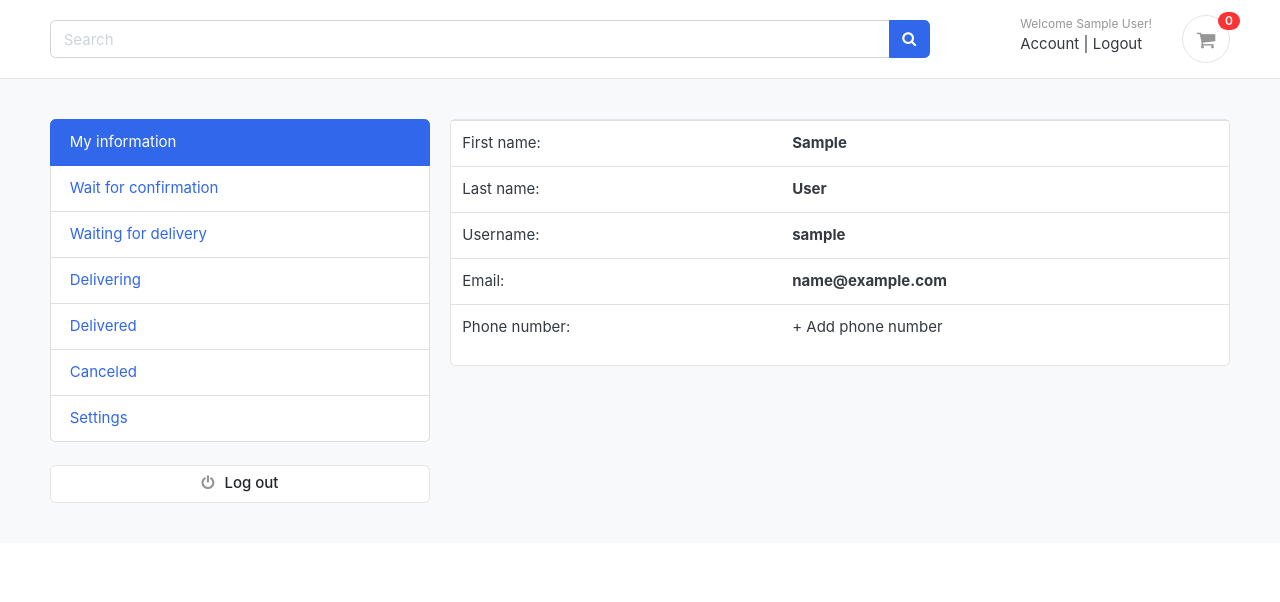
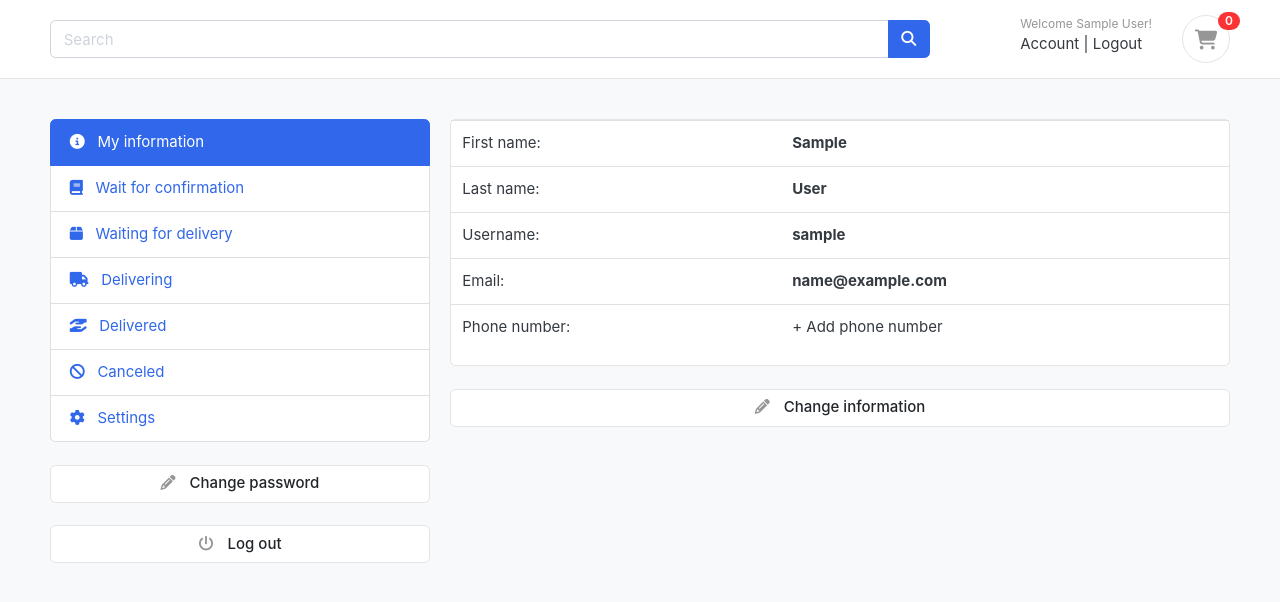
Before and after one commit to dustinphamrepos/BestChoice, a Django app: page /accounts/account/ in a window 1280 px wide. Shown: the top 602 px of the page. Run offline with Django 4.2, Linux system fonts and the light colour scheme; the visitor is signed in with stand-in values (Sample User, id 1); data that the repository does not hold is empty; some libraries are stand-ins or nearby versions; some web fonts are replaced.

Commit message:
#18: Change information and password page

```diff
--- a/accounts/urls.py
+++ b/accounts/urls.py
@@ -6,4 +6,6 @@ urlpatterns = [
   path('login/', views.login, name='login'),
   path('logout/', views.logout, name='logout'),
   path('account/', views.account, name='account'),
+  path('change_password/', views.change_password, name='change_password'),
+  path('change_information/', views.change_information, name='change_information'),
 ]
--- a/accounts/views.py
+++ b/accounts/views.py
@@ -92,3 +92,51 @@ def account(request):
   user = request.user
   context = {'user': user}
   return render(request, 'accounts/account.html', context=context)
+
+@login_required(login_url='login')
+def change_password(request):
+  if request.method == 'POST':
+    password = request.POST.get('password')
+    confirm_password = request.POST.get('confirm_password')
+
+    if password == confirm_password:
+      user = request.user
+      user.set_password(password)
+      user.save()
+      messages.success(request, message='Password changed successfully.')
+      return redirect('account')
+    else:
+      messages.error(request, message='Password do not match.')
+  return render(request, 'accounts/change_password.html')
+
+@login_required(login_url='login')
+def change_information(request):
+  user = request.user
+  old_first_name = user.first_name
+  old_last_name = user.last_name
+  old_username = user.username
+  old_email = user.email
+  if user.phone_number:
+    old_phone_number = user.phone_number
+  else:
+    old_phone_number = ''
+  if request.method == 'POST':
+    first_name = request.POST.get('first_name')
+    last_name = request.POST.get('last_name')
+    phone_number = request.POST.get('phone_number')
+
+    user.first_name = first_name
+    user.last_name = last_name
+    user.phone_number = phone_number
+    user.save()
+    messages.success(request, message='Information changed successfully.')
+    return redirect('account')
+
+  context = {
+    'old_first_name': old_first_name,
+    'old_last_name': old_last_name,
+    'old_username': old_username,
+    'old_email': old_email,
+    'old_phone_number': old_phone_number,
+  }
+  return render(request, 'accounts/change_information.html', context=context)
--- a/templates/accounts/account.html
+++ b/templates/accounts/account.html
@@ -8,16 +8,52 @@
         <div class="row">
             <aside class="col-md-4">
                 <ul class="list-group">
-                    <a class="list-group-item active" href="#">My information</a>
-                    <a class="list-group-item" href="#">Wait for confirmation</a>
-                    <a class="list-group-item" href="#">Waiting for delivery</a>
-                    <a class="list-group-item" href="#">Delivering</a>
-                    <a class="list-group-item" href="#">Delivered</a>
-                    <a class="list-group-item" href="#">Canceled</a>
-                    <a class="list-group-item" href="#">Settings</a>
+                    <a class="list-group-item active" href="#">
+                      <i class="fa-solid fa-circle-info"></i>
+                      &nbsp;
+                      My information
+                    </a>
+                    <a class="list-group-item" href="#">
+                      <i class="fa-solid fa-book"></i>
+                      &nbsp;
+                      Wait for confirmation
+                    </a>
+                    <a class="list-group-item" href="#">
+                      <i class="fa-solid fa-box"></i>
+                      &nbsp;
+                      Waiting for delivery
+                    </a>
+                    <a class="list-group-item" href="#">
+                      <i class="fa-solid fa-truck"></i>
+                      &nbsp;
+                      Delivering
+                    </a>
+                    <a class="list-group-item" href="#">
+                      <i class="fa-solid fa-hand-holding-hand"></i>
+                      &nbsp;
+                      Delivered
+                    </a>
+                    <a class="list-group-item" href="#">
+                      <i class="fa-solid fa-ban"></i>
+                      &nbsp;
+                      Canceled
+                    </a>
+                    <a class="list-group-item" href="#">
+                      <i class="fa-solid fa-gear"></i>
+                      &nbsp;
+                      Settings
+                    </a>
                 </ul>
                 <br>
-                <a class="btn btn-light btn-block" href="{% url 'logout' %}"><i class="fa fa-power-off"></i><span class="text">Log out</span> </a>
+                <a class="btn btn-light btn-block" href="{% url 'change_password' %}">
+                  <i class="fa-solid fa-pencil"></i>
+                  <span class="text">Change password</span>
+                </a>
+                <br>
+                <a class="btn btn-light btn-block" href="{% url 'logout' %}">
+                  <i class="fa fa-power-off"></i>
+                  <span class="text">Log out</span>
+                </a>
             </aside>
             <main class="col-md-8">
                 <article class="card">
@@ -50,6 +86,11 @@
                         </tbody>
                       </table>
                 </article>
+                <br />
+                <a class="btn btn-light btn-block" href="{% url 'change_information' %}">
+                  <i class="fa-solid fa-pencil"></i>
+                  <span class="text">Change information</span>
+                </a>
             </main>
         </div>
     </div>
--- a/templates/base.html
+++ b/templates/base.html
@@ -28,7 +28,7 @@
 
     <link href="{% static 'css/custom.css' %}" rel="stylesheet" type="text/css" />
 
-    <link rel="stylesheet" href="https://cdnjs.cloudflare.com/ajax/libs/font-awesome/4.7.0/css/font-awesome.min.css">
+    <link rel="stylesheet" href="https://cdnjs.cloudflare.com/ajax/libs/font-awesome/6.4.2/css/all.min.css">
 
     <!-- custom javascript -->
     <script src="{% static 'js/script.js' %}" type="text/javascript"></script>
```
Also changed, not shown: templates/accounts/change_information.html (added, +45 -0 lines), templates/accounts/change_password.html (added, +28 -0 lines).
